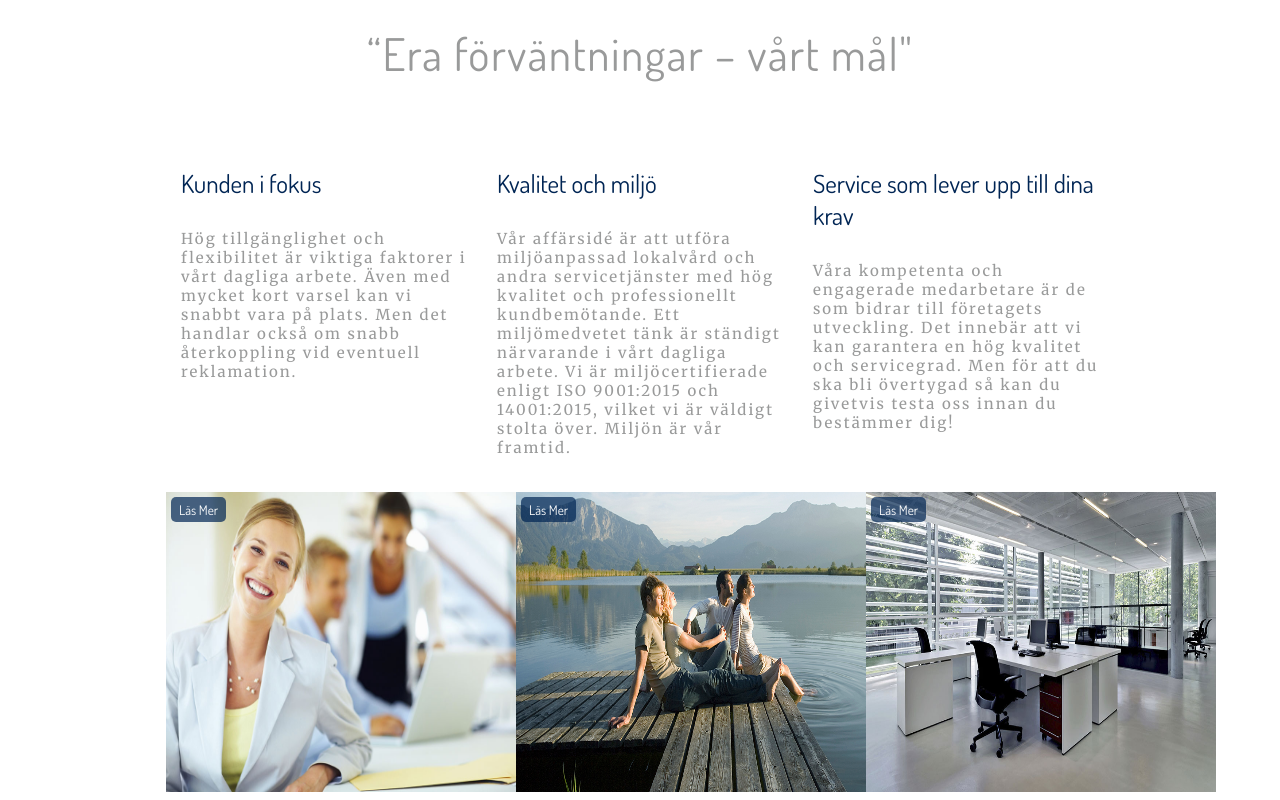
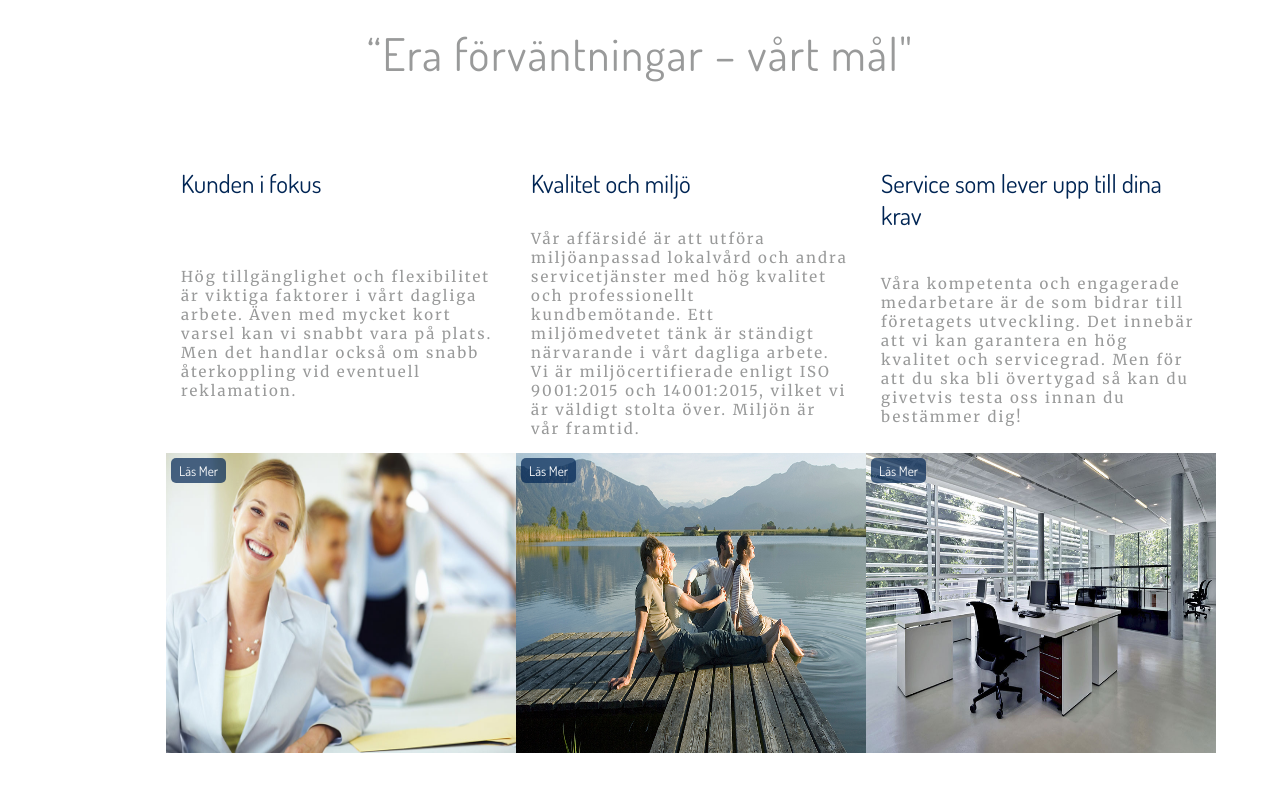
Before and after one commit to Lexlinkan/CChemsida, a React (Vite) app: page / in a window 1280 px wide. Shown: the part 1100-1900 px from the top of the page. Built offline with nearby package versions, Linux system fonts and the light colour scheme.

Commit message:
kämpar med responsivitet

```diff
--- a/src/Business/Business.jsx
+++ b/src/Business/Business.jsx
@@ -1,6 +1,6 @@
 import React from "react";
 import { Link } from "react-router-dom";
-import { body, text, textTitle, textSubtitle, logo, nav, navItem, businessImg, overLayF, cardContainer, card, cardTitle, cardSubtitle, imageContainer, buttonStyle, linkStyle } from "./styles";
+import { body, text, textTitle, textSubtitle, logo, nav, navItem, businessImg, overLayF, cardContainer, card, cardTitle, cardSubtitle, buttonStyle, linkStyle } from "./styles";
 // Bilder
 import foretag from "../assets/homePageF.jpeg";
 import logoHome from "../assets/CCS_COLOR.png";
@@ -76,6 +76,16 @@ const Business = () => {
               plats. Men det handlar också om snabb återkoppling vid eventuell
               reklamation.
             </p>
+            <div style={{ position: "relative" }}>
+            <Link to="/referenser">
+              <img
+                style={{ width: 350, height: 300 }}
+                src={kundIFokus}
+                alt=""
+              />
+              <button style={buttonStyle}>Läs Mer</button>
+            </Link>
+          </div>
           </div>
           <div style={card}>
             <span style={cardTitle}>Kvalitet och miljö</span>
@@ -87,6 +97,16 @@ const Business = () => {
               14001:2015, vilket vi är väldigt stolta över. Miljön är vår
               framtid.
             </p>
+            <div style={{ position: "relative" }}>
+            <Link to="/kvalitetmiljo">
+              <img
+                style={{ width: 350, height: 300 }}
+                src={kvalitetMiljo}
+                alt=""
+              />
+              <button style={buttonStyle}>Läs Mer</button>
+            </Link>
+          </div>
           </div>
           <div style={card}>
             <span style={cardTitle}>Service som lever upp till dina krav</span>
@@ -96,34 +116,12 @@ const Business = () => {
               kvalitet och servicegrad. Men för att du ska bli övertygad så kan
               du givetvis testa oss innan du bestämmer dig!
             </p>
-          </div>
-        </div>
-        <div style={imageContainer}>
-          <div style={{ position: "relative" }}>
-            <Link to="/referenser">
-              <img
-                style={{ width: 350, height: 300 }}
-                src={kundIFokus}
-                alt=""
-              />
-              <button style={buttonStyle}>Läs Mer</button>
-            </Link>
-          </div>
-          <div style={{ position: "relative" }}>
-            <Link to="/kvalitetmiljo">
-              <img
-                style={{ width: 350, height: 300 }}
-                src={kvalitetMiljo}
-                alt=""
-              />
-              <button style={buttonStyle}>Läs Mer</button>
-            </Link>
-          </div>
-          <div style={{ position: "relative" }}>
+            <div style={{ position: "relative" }}>
             <Link to="/tjanster">
               <img style={{ width: 350, height: 300 }} src={offertImg} alt="" />
               <button style={buttonStyle}>Läs Mer</button>
             </Link>
+          </div>
           </div>
         </div>
       </div>
--- a/src/Business/styles.js
+++ b/src/Business/styles.js
@@ -15,7 +15,7 @@ export const text = {
 
 export const textTitle = {
   fontSize: 45,
-  fontFamily: "dosis, sans-serif", // Updated to Dosis font
+  fontFamily: "dosis, sans-serif",
   color: "#999a9a",
   margin: 15,
   letterSpacing: 1.5,
@@ -23,7 +23,7 @@ export const textTitle = {
 
 export const textSubtitle = {
   fontSize: 45,
-  fontFamily: "dosis, sans-serif", // Updated to Dosis font
+  fontFamily: "dosis, sans-serif",
   color: "#999a9a",
   margin: 15,
   letterSpacing: 1.5,
@@ -40,7 +40,6 @@ export const logo = {
 export const nav = {
   display: "flex",
   justifyContent: "space-around",
-  backgroundColoe: "lightgreen",
   alignItems: "center",
   flexDirection: "row",
   padding: 20,
@@ -73,16 +72,24 @@ export const overLayF = {
 
   export const cardContainer = {
     display: "flex",
-  justifyContent: "space-around",
+    justifyContent: "space-between",
     flexDirection: "row",
     padding: 20,
-  paddintBottom: 0,
+    paddingBottom: 0,
     width: "75%",
+
+    '@media screen and (maxWidth: 768px)': {
+      flexDirection: "column",
+      alignItems: "center",
+    },
   };
+
+
 
 export const card = {
   display: "flex",
   flexDirection: "column",
+  justifyContent: "space-between",
   alignItems: "start",
   width: 350,
 };
@@ -100,15 +107,6 @@ export const cardSubtitle = {
   color: "#999a9a",
   margin: 15,
   letterSpacing: 2,
-};
-
-export const imageContainer = {
-  display: "flex",
-  justifyContent: "space-around",
-  alignItems: "center",
-  flexDirection: "row",
-  width: "75%",
-  marginBottom: 70,
 };
 
 export const buttonStyle = {
@@ -132,41 +130,3 @@ export const linkStyle = {
   fontWeight: 500,
   fontFamily: "dosis, sans-serif",
 };
-
-// Add media queries for iPads and iPhones
-export const mediaQueries = {
-  "@media (max-width: 1024px)": {
-    container: {
-      flexDirection: "column",
-      alignItems: "center",
-    },
-    cardContainer: {
-      flexDirection: "column",
-    },
-    card: {
-      width: "100%",
-      maxWidth: "none",
-    },
-    imageContainer: {
-      flexDirection: "column",
-    },
-  },
-  "@media (max-width: 768px)": {
-    container: {
-      padding: 10,
-    },
-    cardContainer: {
-      padding: 10,
-      flexDirection: "column",
-    },
-    cardTitle: {
-      fontSize: 20,
-    },
-    cardSubtitle: {
-      fontSize: 12,
-    },
-    imageContainer: {
-      marginBottom: 30,
-    },
-  },
-};
```
Lines whose indentation alone changed are shown as unchanged.
